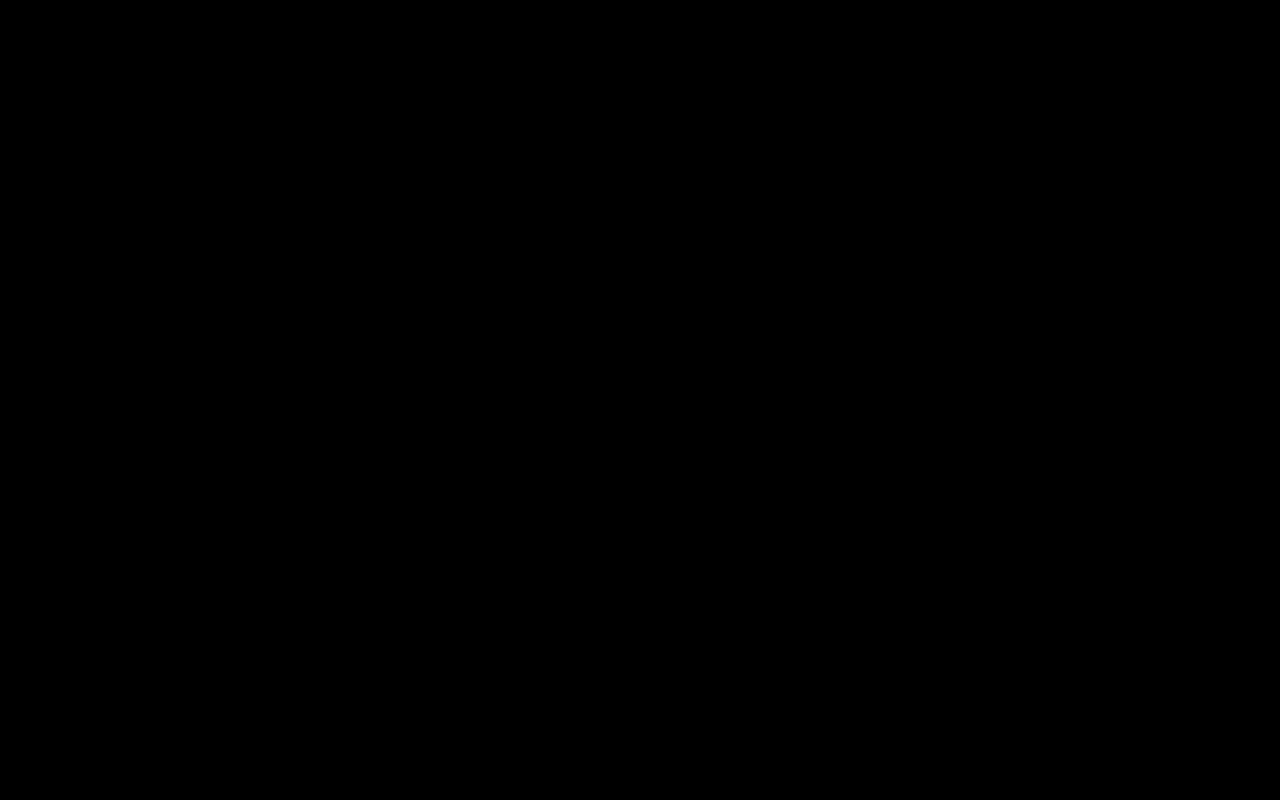
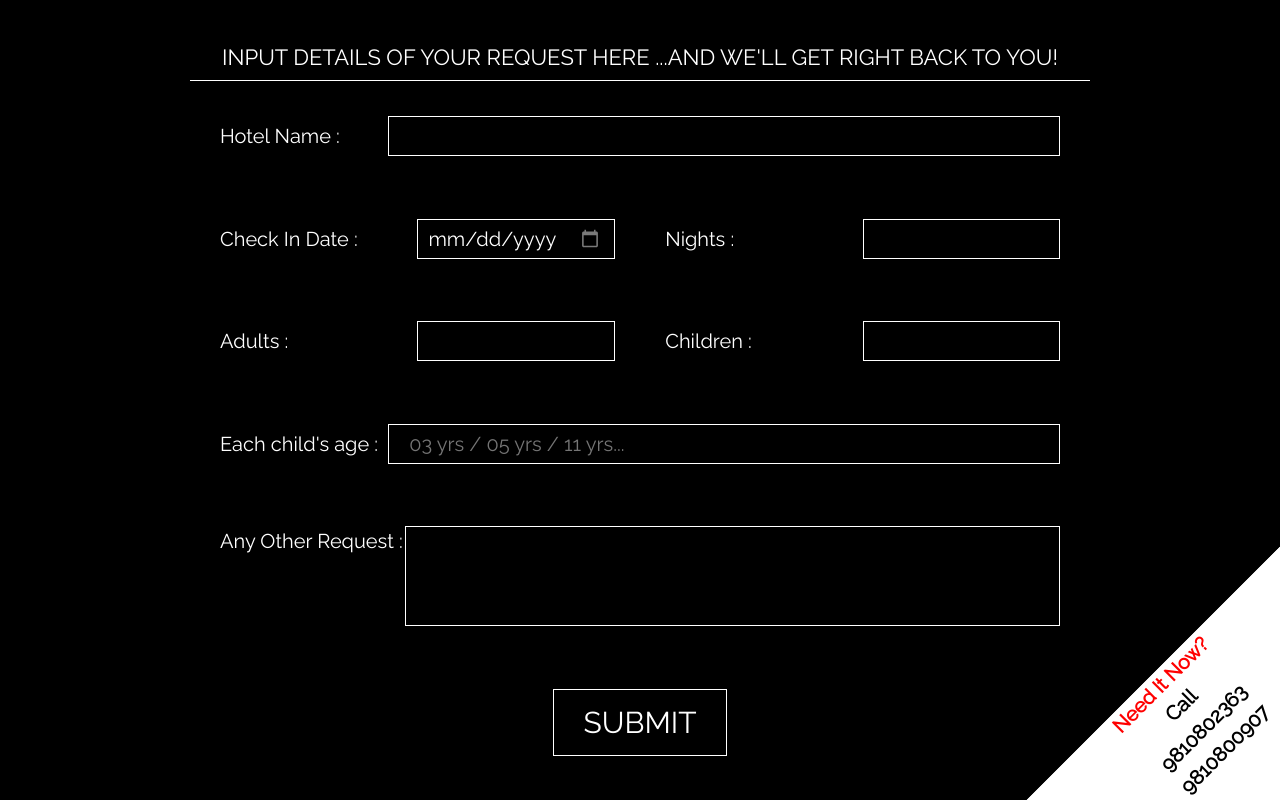
Before and after one commit to mandal097/luxuryLiv, a React (Create React App) app: page /enquiry in a window 1280 px wide. Built offline with nearby package versions, Linux system fonts and the light colour scheme; a web font is replaced by a local one.

Commit message:
added enquiry form

```diff
--- a/src/App.js
+++ b/src/App.js
@@ -10,15 +10,18 @@ import Feedback from './pages/Feedback/Feedback'
 import Contact from './components/Contact/Contact'
 import AboutUs from './pages/AboutUs/AboutUs'
 // import HotelsDescModal from './components/HotelDescription/HotelsDescModal'
+import Enquiry from './pages/Enquiry/Enquiry'
 
 const App = () => {
   return (
     <div className='app'>
       <Router>
         <Routes>
-          <Route path='/*' >
+          <Route path='/' >
             <Route index element={<Home />} />
-            <Route path='portfolio' element={<Portfolio />} />
+            <Route path='/portfolio' element={<Portfolio />}>
+            </Route>
+            <Route path='enquiry' element={<Enquiry />} />
             <Route path='hotels' element={<Hotels />} />
             <Route path='feedback' element={<Feedback />} />
             <Route path='registration' element={<Register />} />
--- a/src/components/HotelDescription/HotelsDescModal.js
+++ b/src/components/HotelDescription/HotelsDescModal.js
@@ -4,6 +4,7 @@ import styled from 'styled-components'
 import { data } from '../../hotelDescModaldata/index.js'
 import { CarouselProvider, Slider, Slide, ButtonBack, ButtonNext } from 'pure-react-carousel';
 import 'pure-react-carousel/dist/react-carousel.es.css';
+import { NavLink } from 'react-router-dom';
 // import download from 'images-downloader'
 const HotelsDescModal = ({ ShowModal, places }) => {
 
@@ -82,7 +83,7 @@ const HotelsDescModal = ({ ShowModal, places }) => {
                         </CarouselProvider>
                     </RightHeaderThirdDiv>
                     <RightFooter>
-                        <RightFooterSpan>Enquire</RightFooterSpan>
+                        <RightFooterSpan> <NavLink to='/enquiry'>Enquire</NavLink> </RightFooterSpan>
                         <RightFooterSpan>Share</RightFooterSpan>
                         <RightFooterSpan  >
                             <a
@@ -270,17 +271,24 @@ color:white;
     font-size:3rem;
     background:transparent;
     border:none;
+    left:4rem;
 }
 .rightBtn{
     position:absolute;
     color:white;
-    right:0;
+    right:4rem;
     font-size:3rem;
     border:none;
     background:transparent;
 
 }
 @media (max-width:700px){
+    .leftBtn{
+        left:0rem;
+    }
+    .rightBtn{
+        right:0rem;
+    }
     .carousel_controls{
         top:30%;
         width:45vw;
--- /dev/null
+++ b/src/pages/Enquiry/Enquiry.js
@@ -0,0 +1,59 @@
+import React from 'react';
+import './enquiry.scss'
+
+const Enquiry = () => {
+    return (
+        <div className='enquiry_form'>
+            <div className="enquiry_form_wrapper">
+                <div className="header">
+                    <h2>Input details of your request here ...and we'll get right back to you!</h2>
+                </div>
+                <form className="form">
+                    <div className="inputDiv">
+                        <label htmlFor="">Hotel Name :</label>
+                        <input type="text" name="" id="" />
+                    </div>
+                    <div className="input_div">
+                        <div className="inputdivs">
+                            <label htmlFor="">Check In Date :</label>
+                            <input type="date" name="" id="" />
+                        </div>
+                        <div className="inputdivs">
+                            <label htmlFor="">Nights :</label>
+                            <input type="number" name="" id="" />
+                        </div>
+                    </div>
+                    <div className="input_div">
+                        <div className="inputdivs">
+                            <label htmlFor="">Adults :</label>
+                            <input type="number" name="" id="" />
+                        </div>
+                        <div className="inputdivs">
+                            <label htmlFor="">Children :</label>
+                            <input type="number" name="" id="" />
+                        </div>
+                    </div>
+                    <div className="inputDiv">
+                        <label htmlFor="">Each child's age :</label>
+                        <input type="text" name="" id="" placeholder='  03 yrs / 05 yrs / 11 yrs...' />
+                    </div>
+                    <div className=" textarea">
+                        <label htmlFor="">Any Other Request :</label>
+                        <textarea type="text" name="" id="" ></textarea>
+                    </div>
+                    <div className=" button">
+                       <input type="submit" value="submit" />
+                    </div>
+                </form>
+                <div className="contactDiv">
+                    <h2>Need It Now?</h2>
+                    <h2>Call</h2>
+                    <span>9810802363</span>
+                    <span>9810800907</span>
+                </div>
+            </div>
+        </div>
+    )
+};
+
+export default Enquiry;
--- /dev/null
+++ b/src/pages/Enquiry/enquiry.scss
@@ -0,0 +1,160 @@
+.enquiry_form {
+  width: 100%;
+  height: 100vh;
+  background-color: black;
+  display: flex;
+  align-items: center;
+  justify-content: center;
+  position: relative;
+  overflow: hidden;
+  .enquiry_form_wrapper {
+    width: 1200px;
+    height: 100vh;
+    display: flex;
+    flex-direction: column;
+    align-items: center;
+    justify-content: space-evenly;
+    .header {
+      width: 75%;
+      height: 1%;
+      margin: 0rem auto;
+      // margin-top: 1rem;
+      h2 {
+        text-align: center;
+        padding-bottom:1rem ;
+        font-size: 2.2rem;
+        border-bottom: 1px solid white;
+        text-transform: uppercase;
+      }
+    }
+    .form {
+      width: 70%;
+      height: 80%;
+      margin-top: 2rem;
+      // height: auto;
+      display: flex;
+      flex-direction: column;
+      // align-items: center;
+      justify-content: space-between;
+      .textarea {
+        width: 100%;
+        height: 10rem;
+        display: flex;
+        justify-content: space-between;
+        label {
+          font-size: 2rem;
+        }
+        textarea {
+          width: 78%;
+          height: 10rem;
+          background-color: transparent;
+          border: 1px solid white;
+          resize: none;
+          color: white;
+          font-size: 2rem;
+          padding: 1rem;
+        }
+      }
+      .button {
+        width: 100%;
+        height: auto;
+        margin: 0 auto;
+        display: flex;
+        align-items: center;
+        justify-content: center;
+        input {
+          height: 100%;
+          color: black;
+          align-self: center;
+          font-size: 3rem;
+          text-transform: uppercase;
+          padding: 1rem 3rem;
+          background-color: transparent;
+          border: 1px solid white;
+          color: white;
+        }
+      }
+      .inputDiv {
+        width: 100%;
+        height: 4rem;
+        display: flex;
+        align-items: center;
+        justify-content: space-between;
+        label {
+          font-size: 2rem;
+        }
+        input {
+          width: 80%;
+          height: 100%;
+          background-color: transparent;
+          border: 1px solid white;
+          color: white;
+          font-size: 2rem;
+          padding: 1rem;
+          &:focus::placeholder {
+            color: transparent;
+          }
+        }
+      }
+      .input_div {
+        width: 100%;
+        height: 4rem;
+        display: flex;
+        align-items: center;
+        justify-content: space-between;
+        .inputdivs {
+          width: 47%;
+          height: 100%;
+          display: flex;
+          align-items: center;
+          justify-content: space-between;
+          label {
+            font-size: 2rem;
+          }
+          input {
+            width: 50%;
+            height: 100%;
+            background-color: transparent;
+            border: 1px solid white;
+            font-size: 2rem;
+            color: white;
+            padding: 1rem;
+          }
+          input[type="date"]::-webkit-calendar-picker-indicator {
+            cursor: pointer;
+            border-radius: 4px;
+            margin-right: 2px;
+            opacity: 0.6;
+            filter: invert(0.8);
+          }
+        }
+      }
+    }
+  }
+  .contactDiv{
+      position: absolute;
+      bottom: 0;
+      right: 0;
+      padding-bottom: 30rem;
+      height: 14rem;
+      width: 50rem;
+      border: 1px solid white;
+      background-color: white;
+      display: flex;
+      flex-direction: column;
+      align-items: center;
+      color: black;
+      font-size: 2rem;
+      font-weight: bold;
+      transform: rotate(-45deg);
+      transform-origin: 105% -19%;
+      h2:nth-child(1){
+          color: red;
+          font-weight: bolder;
+        }
+        h2:nth-child(2){
+          font-weight: bolder;
+          color: black;
+      }
+  }
+}
```
Also changed, not shown: src/pages/Portfolio/Hotelsection/HotelSection.js (+26 -28 lines).
